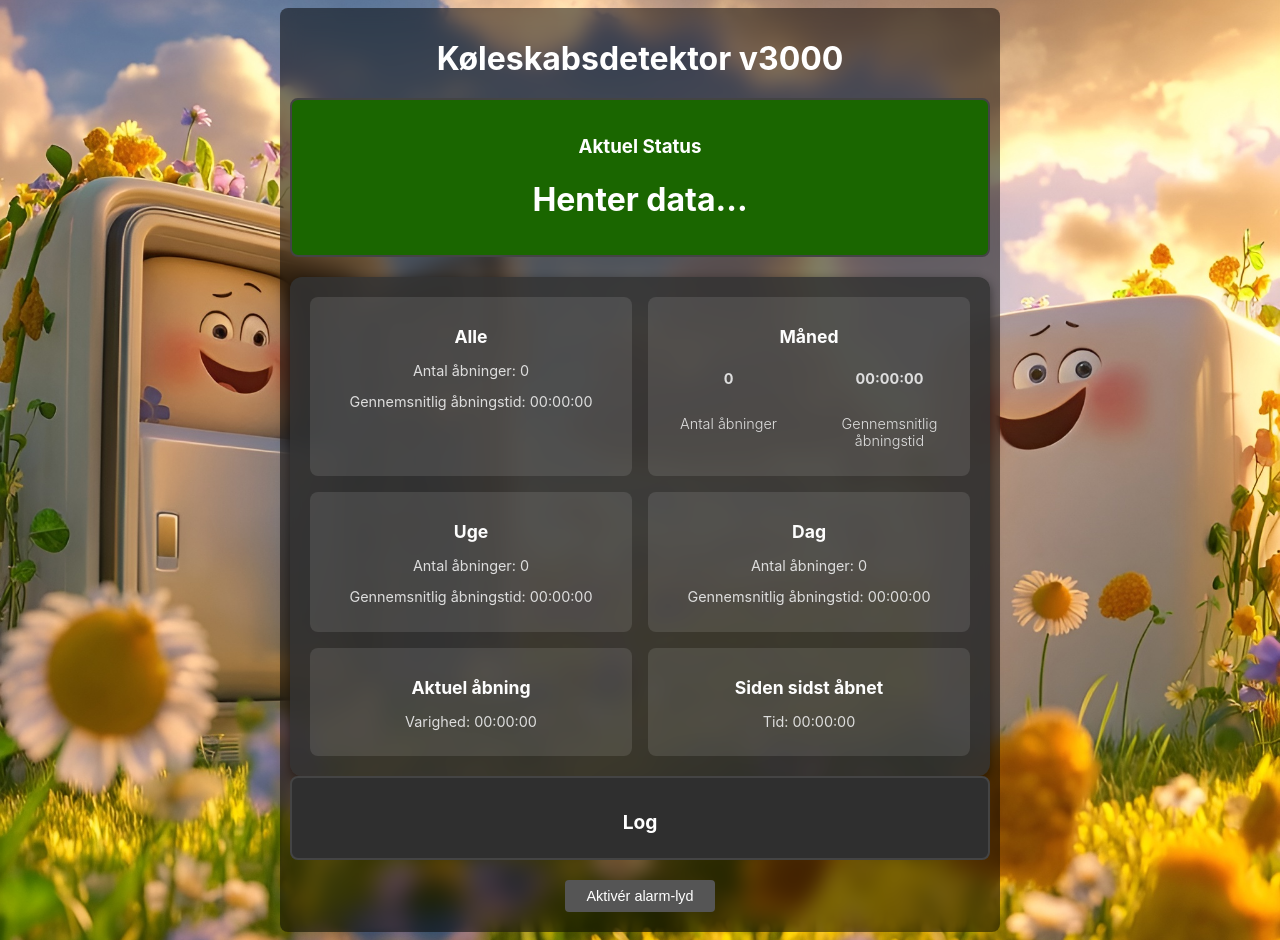
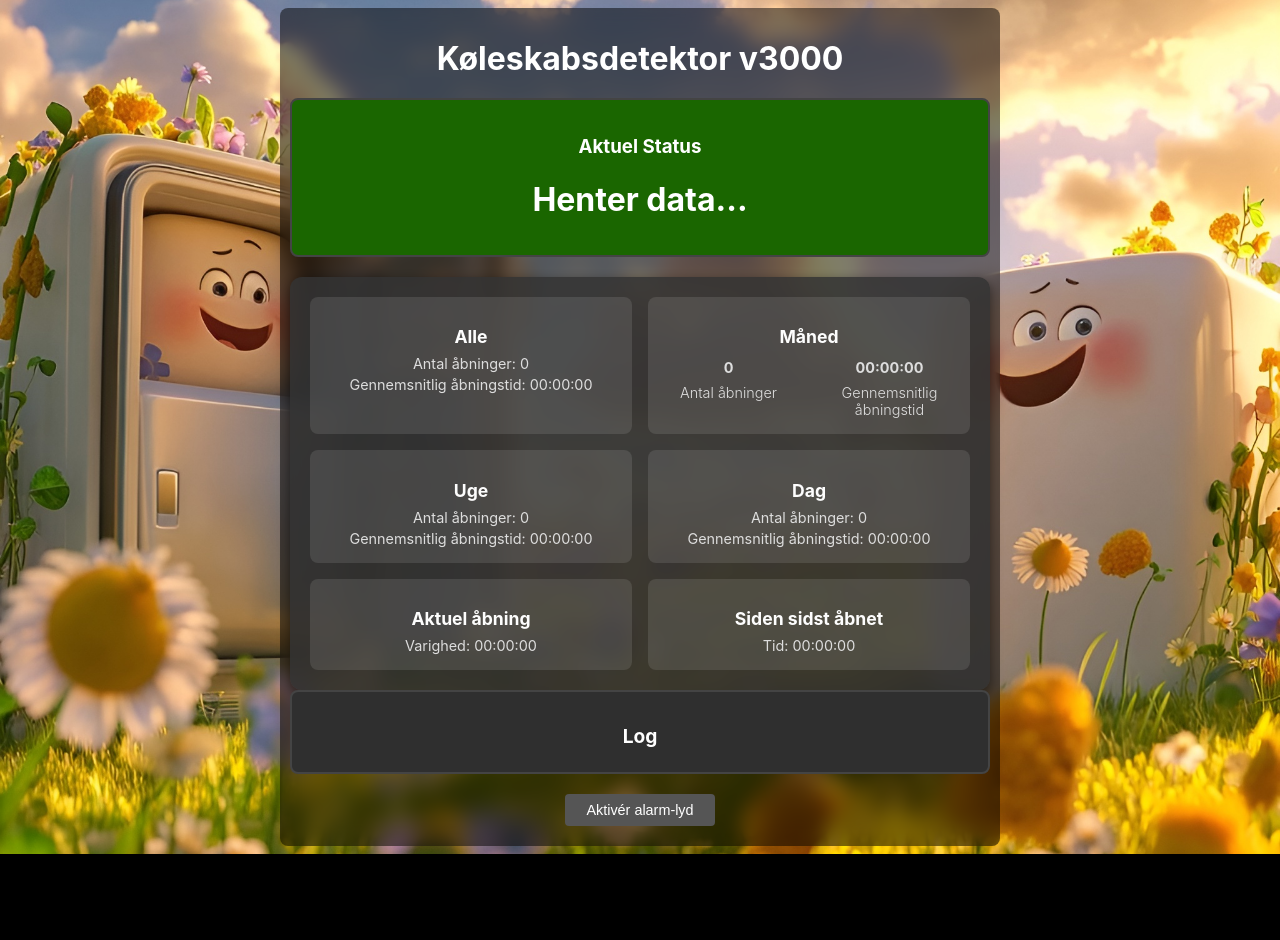
Before and after one commit to Suneviberg/koleskabsmonitor, a plain HTML site: page index.html in a window 1280 px wide. After the commit the page ends 854 px from the top, so only its background shows below. Drawn offline with Linux system fonts and the light colour scheme; no server answers.

Commit message:
Update monitorStyles.css

```diff
--- a/monitorStyles.css
+++ b/monitorStyles.css
@@ -90,7 +90,6 @@ h1 {
   padding: 12px;
   text-align: center;
   transition: transform 0.2s ease, box-shadow 0.2s ease;
-  gap: 4px;
 }
 
 .stat-group:hover {
@@ -107,6 +106,7 @@ h1 {
 .stat-group p {
   font-size: 0.9rem;
   color: #ddd;
+  margin: 4px 0px;
 }
 
 /* Log Box with scrolling */
```
